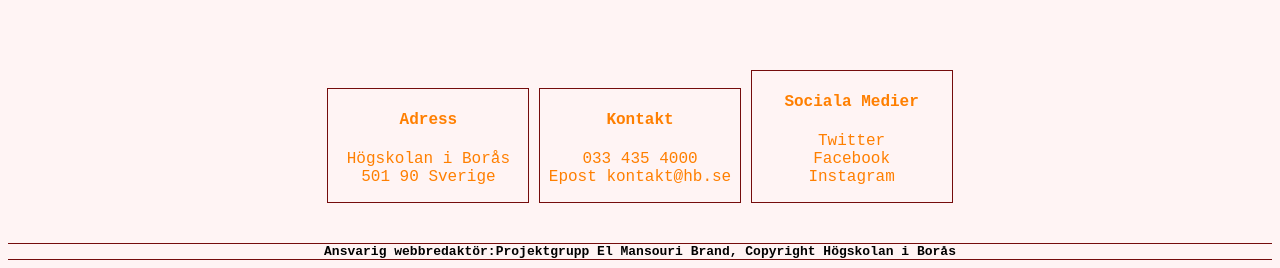
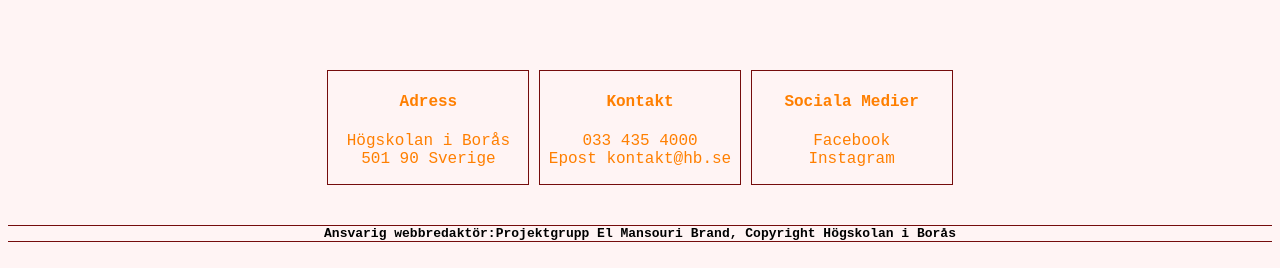
Before and after one commit to Nemetona/Techniques-for-webdesign, a plain HTML site: page Brand.html in a window 1280 px wide. Shown: the part 650-918 px from the top of the page. Drawn offline with Linux system fonts and the light colour scheme; a web font is replaced by a local one.

Commit message:
fixade metadatan på Brand sidan

```diff
--- a/Brand.html
+++ b/Brand.html
@@ -20,7 +20,8 @@
     <br><img src="https://i.picsum.photos/id/293/600/400.jpg"/>
     <br>
     <section>
-        <article class="border">
+
+        <article>
             <ul>
                 <li><h4>Adress</h4></li>
                 <li>Högskolan i Borås</li>
@@ -28,7 +29,7 @@
             </ul>
         </article>
 
-        <article class="border">
+        <article>
             <ul>
                 <li><h4>Kontakt</h4></li>
                 <li>033 435 4000</li>
@@ -36,10 +37,9 @@
             </ul>
         </article>
 
-        <article class="border">
+        <article>
             <ul>
                 <li><h4>Sociala Medier</h4></li>
-                <li>Twitter</li>
                 <li>Facebook</li>
                 <li>Instagram</li>
             </ul>
```
